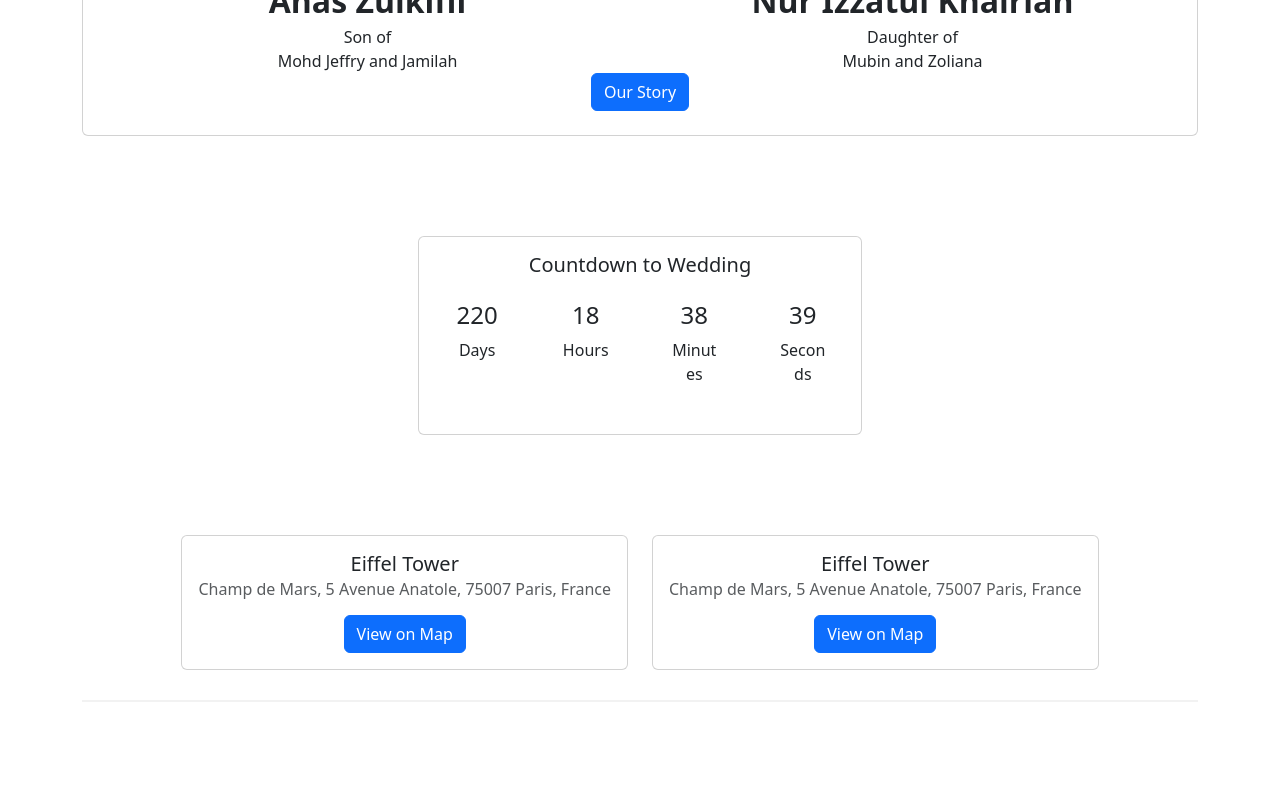
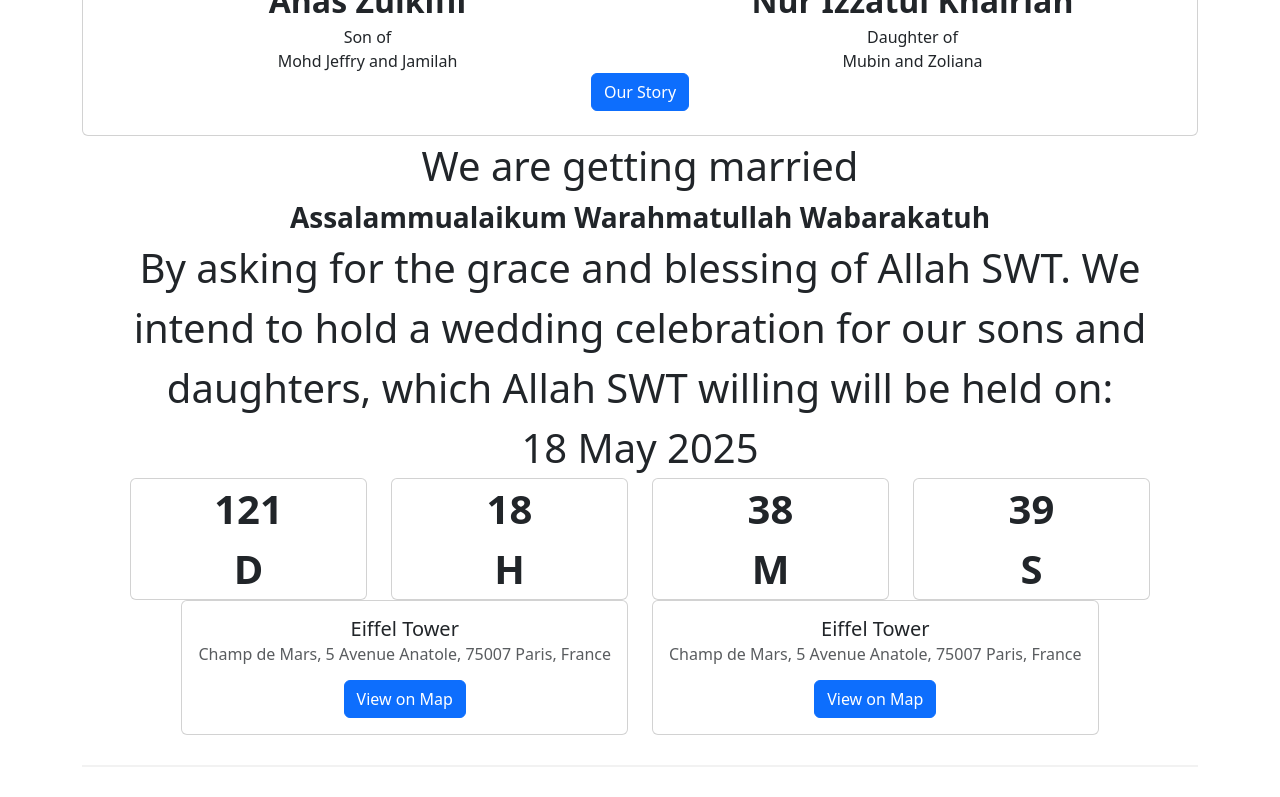
Before and after one commit to Zer0-01/react-typescript-wedding-invitation, a React (Vite) app: page / in a window 1280 px wide. Shown: the part 650-1447 px from the top of the page. Built offline with nearby package versions, Linux system fonts and the light colour scheme.

Commit message:
feat: create countdown component

```diff
--- a/src/App.tsx
+++ b/src/App.tsx
@@ -10,6 +10,7 @@ import Image from 'react-bootstrap/esm/Image';
 import { useState, useEffect } from 'react';
 import OurStory from './components/OurStory';
 import CardCouple from './components/CardCouple';
+import Countdown from './components/Countdown';
 
 function getTimeRemaining(targetDate: Date) {
   const now = new Date();
@@ -27,7 +28,7 @@ function getTimeRemaining(targetDate: Date) {
 
 function App() {
   // Target date (03/08/2025)
-  const targetDate = new Date('2025-08-03T00:00:00');
+  const targetDate = new Date('2025-04-26T00:00:00');
 
   // State to hold the remaining time
   const [timeRemaining, setTimeRemaining] = useState(getTimeRemaining(targetDate));
@@ -93,44 +94,7 @@ function App() {
             </div> </Col>
         </Row>
         <CardCouple />
-        <Spacer height={100} />
-        <Row className="d-flex justify-content-center">
-          <Col xs="auto">
-            <Card>
-              <Card.Body className="text-center">
-                <Card.Title>Countdown to Wedding</Card.Title>
-
-                <Row>
-                  <Col xs={3}>
-                    <Card.Body>
-                      <h4>{timeRemaining.days}</h4>
-                      <p>Days</p>
-                    </Card.Body>
-                  </Col>
-                  <Col xs={3}>
-                    <Card.Body>
-                      <h4>{timeRemaining.hours}</h4>
-                      <p>Hours</p>
-                    </Card.Body>
-                  </Col>
-                  <Col xs={3}>
-                    <Card.Body>
-                      <h4>{timeRemaining.minutes}</h4>
-                      <p>Minutes</p>
-                    </Card.Body>
-                  </Col>
-                  <Col xs={3}>
-                    <Card.Body>
-                      <h4>{timeRemaining.seconds}</h4>
-                      <p>Seconds</p>
-                    </Card.Body>
-                  </Col>
-                </Row>
-              </Card.Body>
-            </Card>
-          </Col>
-        </Row>
-        <Spacer height={100} />
+        <Countdown days={timeRemaining.days} hours={timeRemaining.hours} minutes={timeRemaining.minutes} seconds={timeRemaining.seconds} />
         <Row className="d-flex justify-content-center">
           <Col xs="auto">
             <Card>
--- a/src/components/CardCouple.tsx
+++ b/src/components/CardCouple.tsx
@@ -23,7 +23,7 @@ const CardCouple = () => {
                         <Col>
                             <Row>
                                 <Col className='text-center'>
-                                    <Image src="https://via.placeholder.com/200" roundedCircle />
+                                    <Image src="https://via.placeholder.com/200" roundedCircle fluid />
                                 </Col>
                             </Row>
                             <Row>
@@ -45,7 +45,7 @@ const CardCouple = () => {
                         <Col>
                             <Row>
                                 <Col className='text-center'>
-                                    <Image src="https://via.placeholder.com/200" roundedCircle />
+                                    <Image src="https://via.placeholder.com/200" roundedCircle fluid />
                                 </Col>
                             </Row>
                             <Row>
--- /dev/null
+++ b/src/components/Countdown.tsx
@@ -0,0 +1,52 @@
+import Card from "react-bootstrap/esm/Card";
+import Col from "react-bootstrap/esm/Col";
+import Row from "react-bootstrap/esm/Row";
+
+interface CountdownProps {
+    days: number;
+    hours: number;
+    minutes: number;
+    seconds: number;
+}
+
+const Countdown = ({ days, hours, minutes, seconds }: CountdownProps) => {
+    return (
+        <Row>
+            <Col className='text-center '>
+                <div className='fs-1' >We are getting married</div>
+                <div className="fs-3 fw-bold">Assalammualaikum Warahmatullah Wabarakatuh</div>
+                <div className='fs-1'>By asking for the grace and blessing of Allah SWT. We intend to hold a wedding celebration for our sons and daughters, which Allah SWT willing will be held on:</div>
+                <div className='fs-1'>18 May 2025</div>
+                <Row className='px-5' >
+                    <Col>
+                        <Card>
+                            <div className='fs-1 fw-bold'>{days}</div>
+                            <div className='fs-1 fw-bold'>D</div>
+                        </Card>
+                    </Col>
+                    <Col>
+                        <Card>
+                            <div className='fs-1 fw-bold'>{hours}</div>
+                            <div className='fs-1 fw-bold'>H</div>
+                        </Card>
+                    </Col>
+                    <Col>
+                        <Card>
+                            <div className='fs-1 fw-bold'>{minutes}</div>
+                            <div className='fs-1 fw-bold'>M</div>
+                        </Card>
+                    </Col>
+                    <Col>
+                        <Card>
+                            <div className='fs-1 fw-bold'>{seconds}</div>
+                            <div className='fs-1 fw-bold'>S</div>
+                        </Card>
+                    </Col>
+                </Row>
+
+            </Col>
+        </Row>
+    );
+}
+
+export default Countdown;
```
